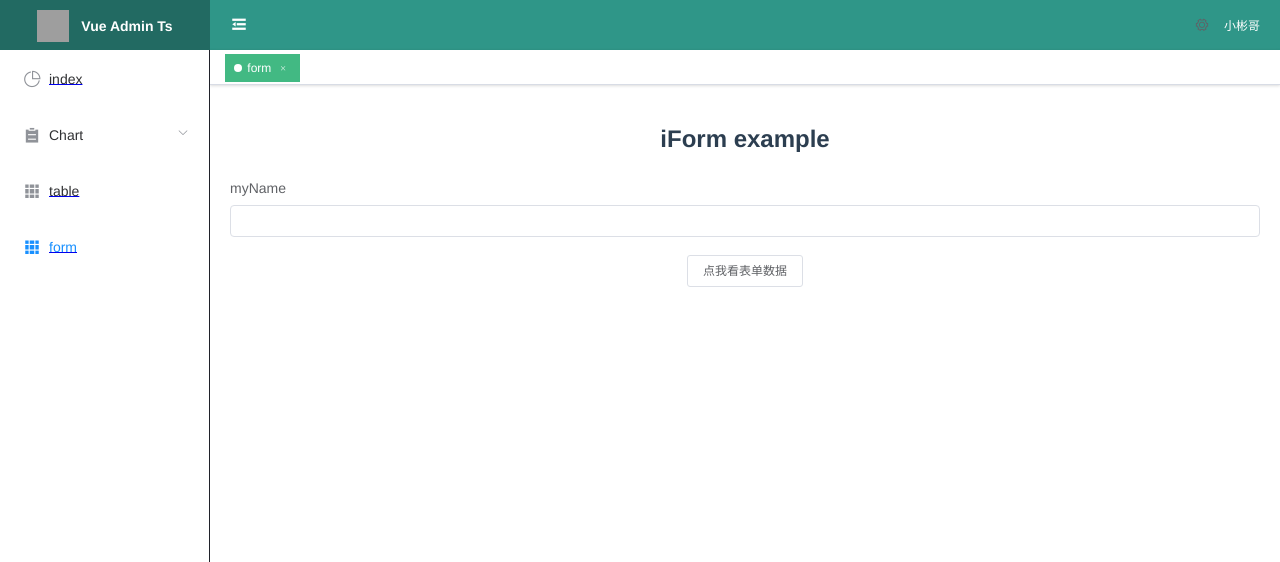
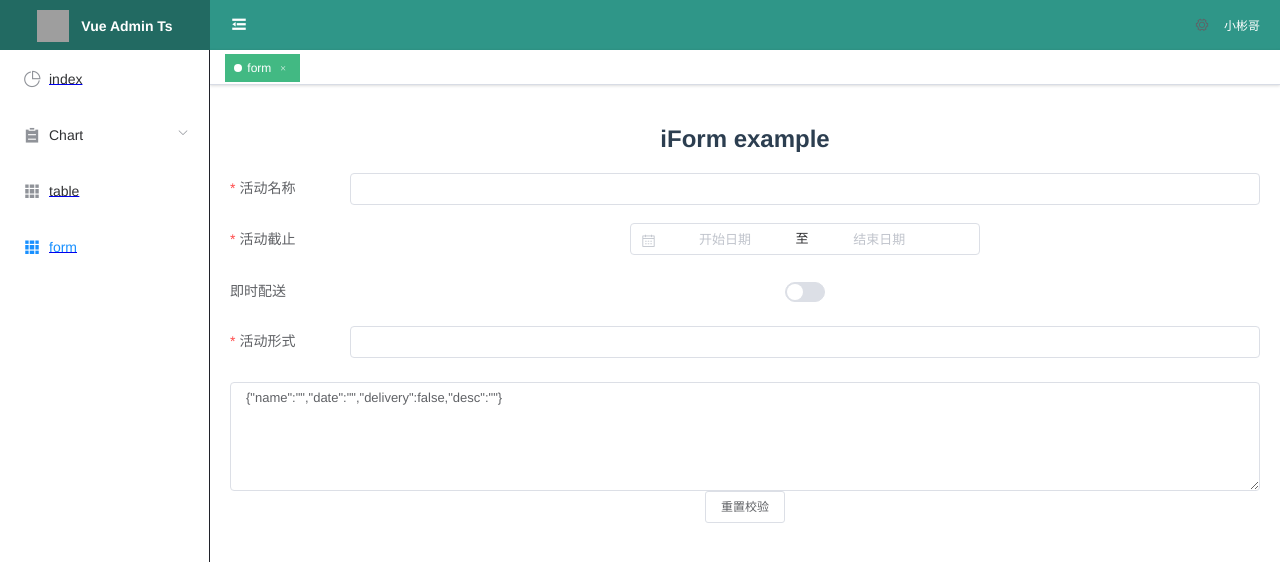
Before and after one commit to happydemoney/vue-admin-configure, a Vue app: page /form/index in a window 1280 px wide. Shown: the top 562 px of the page. Built offline with nearby package versions, Linux system fonts and the light colour scheme; grey boxes are pictures that could not be loaded.

Commit message:
Update index.vue

```diff
--- a/src/views/form/index.vue
+++ b/src/views/form/index.vue
@@ -1,41 +1,190 @@
 <template>
   <div class="about">
-    <h2>iForm example</h2>
+    <h2 style="text-align: center">iForm example</h2>
     <i-form
+      ref="iForm"
+      label-position="left"
+      label-width="120px"
+      :columns="1"
       :model="form"
-        :form-items="formItems">
+      :rules="rules"
+      :form-items="formItems"
+    >
     </i-form>
-    <el-button @click="handleClick">点我看表单数据</el-button>
+    <el-input type="textarea" rows="5" :value="formString" />
+    <el-button @click="resetRules">重置校验</el-button>
   </div>
 </template>
 
 <script lang="ts">
 import Vue from "vue";
+import { ElForm } from "element-ui/types/form";
+declare module "vue/types/vue" {
+  interface Vue {
+    [key: string]: any;
+  }
+}
+
 export default Vue.extend({
-  name: "Form",
+  name: "FormExample",
   data() {
     return {
       form: {
-            name: ''
+        name: "",
+        // region: '',
+        date: "",
+        delivery: false,
+        // type: [],
+        // resource: '',
+        desc: ""
+      },
+      rules: {
+        name: [
+          { required: true, message: "请输入活动名称", trigger: "blur" },
+          { min: 3, max: 5, message: "长度在 3 到 5 个字符", trigger: "blur" }
+        ],
+        region: [
+          { required: true, message: "请选择活动区域", trigger: "change" }
+        ],
+        date: [
+          {
+            type: "date",
+            required: true,
+            message: "请选择日期",
+            trigger: "change"
+          }
+        ],
+        type: [
+          {
+            type: "array",
+            required: true,
+            message: "请至少选择一个活动性质",
+            trigger: "change"
+          }
+        ],
+        resource: [
+          { required: true, message: "请选择活动资源", trigger: "change" }
+        ],
+        desc: [{ required: true, message: "请填写活动形式", trigger: "blur" }]
       },
       formItems: [
         {
-                label: 'myName',
+          label: "活动名称",
+          labelTips: {
+            content: "我是活动名称"
+          },
+          prop: "name",
           renderConfig: {
-                    key: 'name',
-                    type: 'custom',
+            key: "name",
+            type: "custom",
             component: {
-                        name: 'ElInput'
+              name: "ElInput"
+            }
+          }
+        },
+        // {
+        //   label: '活动区域',
+        //   prop: 'region',
+        //   renderConfig: {
+        //     key: 'region',
+        //     type: 'select',
+        //     options: [
+        //       { label: '区域一', value: 'shanghai' },
+        //       { label: '区域二', value: 'beijing' }
+        //     ]
+        //   }
+        // },
+        {
+          label: "活动截止",
+          prop: "date",
+          renderConfig: {
+            key: "date",
+            type: "custom",
+            component: {
+              name: "ElDatePicker",
+              props: {
+                type: "daterange",
+                rangeSeparator: "至",
+                startPlaceholder: "开始日期",
+                endPlaceholder: "结束日期",
+                size: "small"
+              }
+            }
+          }
+        },
+        {
+          label: "即时配送",
+          prop: "delivery",
+          renderConfig: {
+            key: "delivery",
+            type: "custom",
+            component: {
+              name: "ElSwitch"
+            }
+          }
+        },
+        // {
+        //   label: '活动性质',
+        //   prop: 'type',
+        //   renderConfig: {
+        //     key: 'type',
+        //     type: 'checkbox',
+        //     options: [
+        //       { label: '美食/餐厅线上活动', value: '1' },
+        //       { label: '地推活动', value: '2' },
+        //       { label: '线下主题活动', value: '3' },
+        //       { label: '单纯品牌曝光', value: '4' }
+        //     ]
+        //   }
+        // },
+        // {
+        //   label: '特殊资源',
+        //   prop: 'resource',
+        //   renderConfig: {
+        //     key: 'resource',
+        //     type: 'radio',
+        //     options: [
+        //       {
+        //         'label': '线上品牌商赞助',
+        //         'value': true
+        //       },
+        //       {
+        //         'label': '线下场地免费',
+        //         'value': false
+        //       }
+        //     ]
+        //   }
+        // },
+        {
+          label: "活动形式",
+          prop: "desc",
+          renderConfig: {
+            key: "desc",
+            type: "custom",
+            component: {
+              name: "ElInput",
+              subType: "textarea"
             }
           }
         }
       ]
     };
   },
+  computed: {
+    formString() {
+      return JSON.stringify(this.form);
+    }
+  },
   methods: {
-      handleClick () {
-          console.log(this.form)
+    resetRules() {
+      (this.$refs.iForm as ElForm).clearValidate();
     }
   }
 });
 </script>
+
+<style lang="scss" scoped>
+.el-form {
+  margin-bottom: 24px;
+}
+</style>
```
Lines whose indentation alone changed are shown as unchanged.
